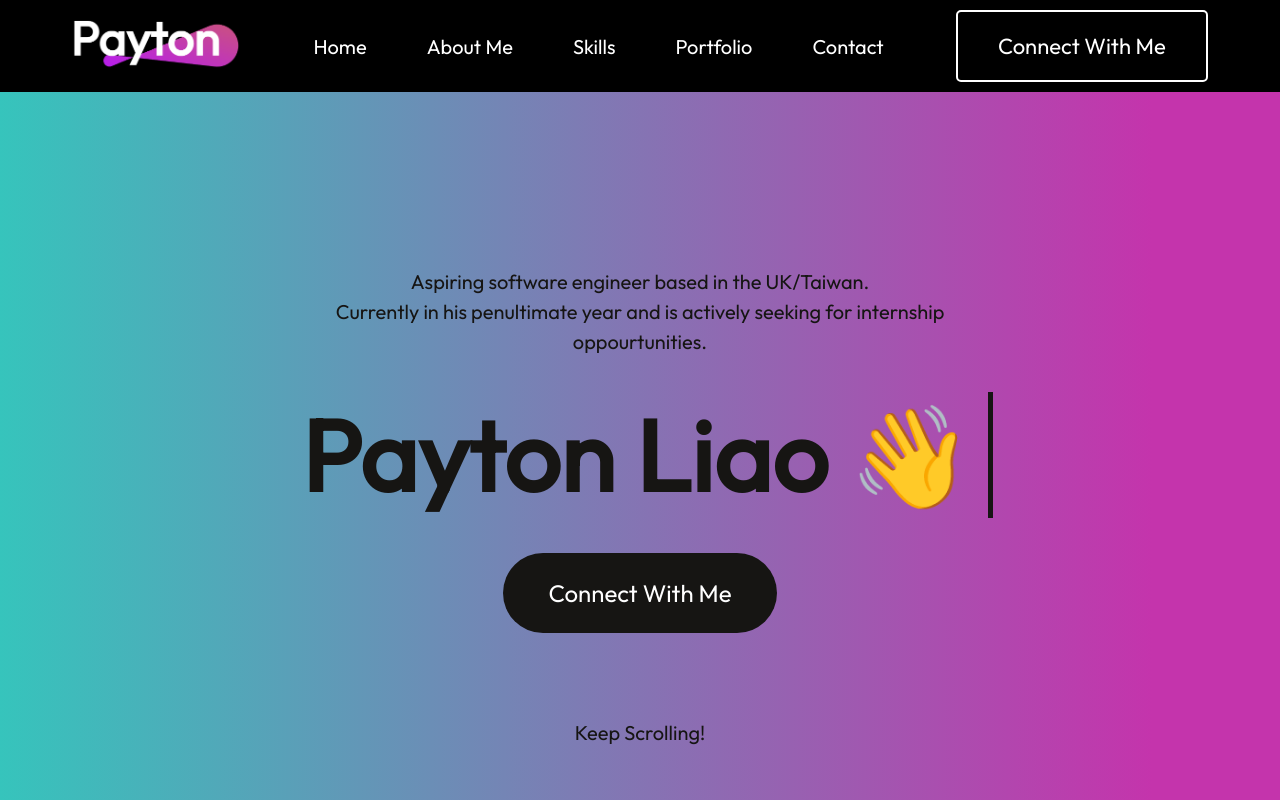
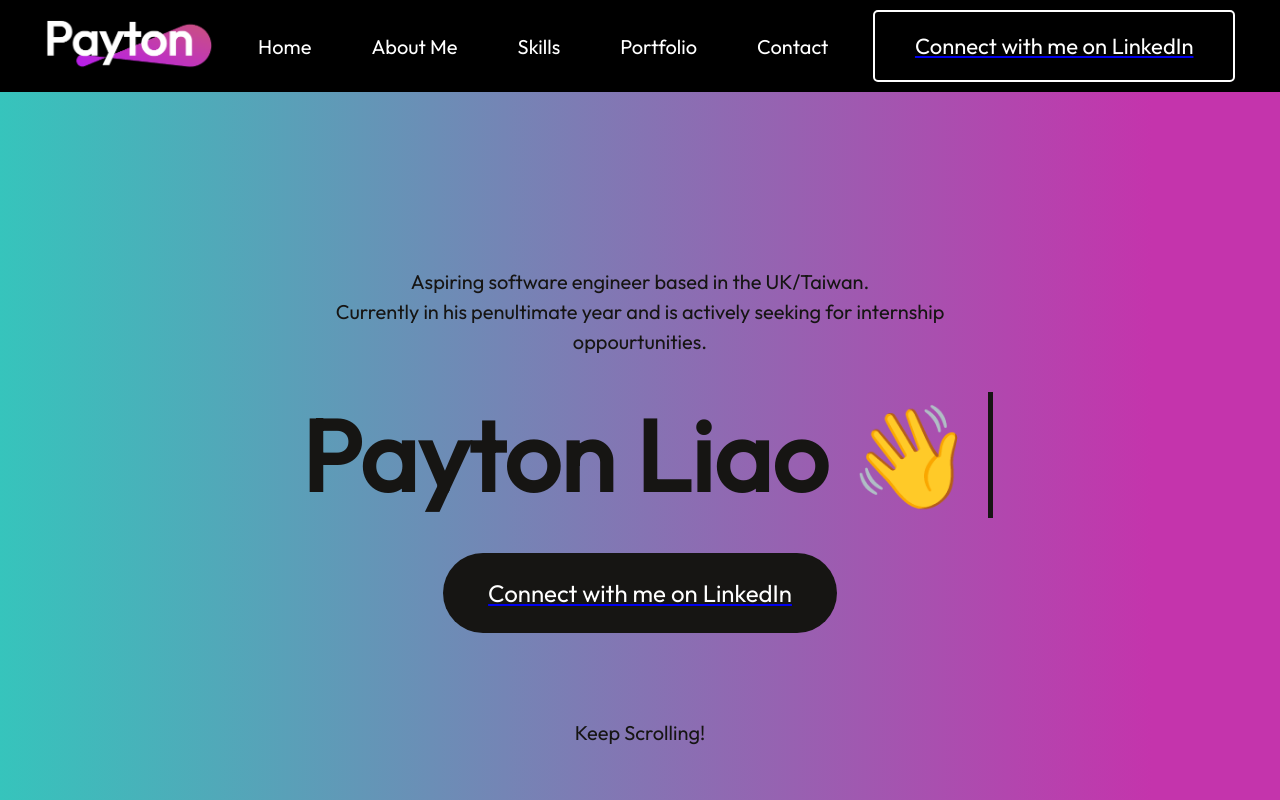
Before and after one commit to PaytonLiao/Portfolio, a React (Vite) app: page / in a window 1280 px wide. Shown: the top 800 px of the page. Built offline with nearby package versions, Linux system fonts and the light colour scheme.

Commit message:
testing sizes

```diff
--- a/src/components/Hero/Hero.css
+++ b/src/components/Hero/Hero.css
@@ -56,6 +56,7 @@
     border-radius: 50px;
     background: #161513;
     cursor: pointer;
+    color: white;
 }
 .hero-resume{
     padding: 25px 75px;
--- a/src/components/Hero/Hero.jsx
+++ b/src/components/Hero/Hero.jsx
@@ -1,17 +1,18 @@
 import './Hero.css'
 // import profile_img from '../../assets/profile_img.svg'
-import AnchorLink from 'react-anchor-link-smooth-scroll'
 
 const Hero = () => {
 
   return (
     <div className='hero'>
       {/* <img src={profile_img} alt='' /> */}
-        <p>Aspiring software engineer based in the UK/Taiwan. <br/>
+      <p>Aspiring software engineer based in the UK/Taiwan. <br />
         Currently in his penultimate year and is actively seeking for internship oppourtunities.</p>
       <h1>Payton Liao 👋</h1>
       <div className='hero-action'>
-            <div className="hero-connect"><AnchorLink className='anchor-link' offset={50} href='#contact'>Connect With Me</ AnchorLink></div>
+        <a href='https://www.linkedin.com/in/payton-liao/'>
+          <div className="hero-connect">Connect with me on LinkedIn</div>
+        </a>
         {/* <div onClick={handleDownload} className="hero-resume">My resume</div> */}
       </div>
       <p>Keep Scrolling!</p>
--- a/src/components/Navbar/Navbar.css
+++ b/src/components/Navbar/Navbar.css
@@ -34,6 +34,7 @@
     border-radius: 5px;
     border: 2px solid #fff;
     cursor: pointer;
+    color: white;
 }
 
 
--- a/src/components/Navbar/Navbar.jsx
+++ b/src/components/Navbar/Navbar.jsx
@@ -18,7 +18,11 @@ const Navbar = () => {
                 <li><AnchorLink className='anchor-link' offset={50} href='#work'><p >Portfolio</p></ AnchorLink></li>
                 <li><AnchorLink className='anchor-link' offset={50} href='#contact'><p >Contact</p></ AnchorLink></li>
             </ul>
-            <div><AnchorLink className='anchor-link' offset={50} href='#contact'><p className='nav-connect'>Connect With Me</p></ AnchorLink></div>
+            <a href='https://www.linkedin.com/in/payton-liao/'>
+                <div>
+                    <p className='nav-connect'>Connect with me on LinkedIn</p>
+                </div>
+            </a>
         </div>
     )
 }
```
Lines whose indentation alone changed are shown as unchanged.
